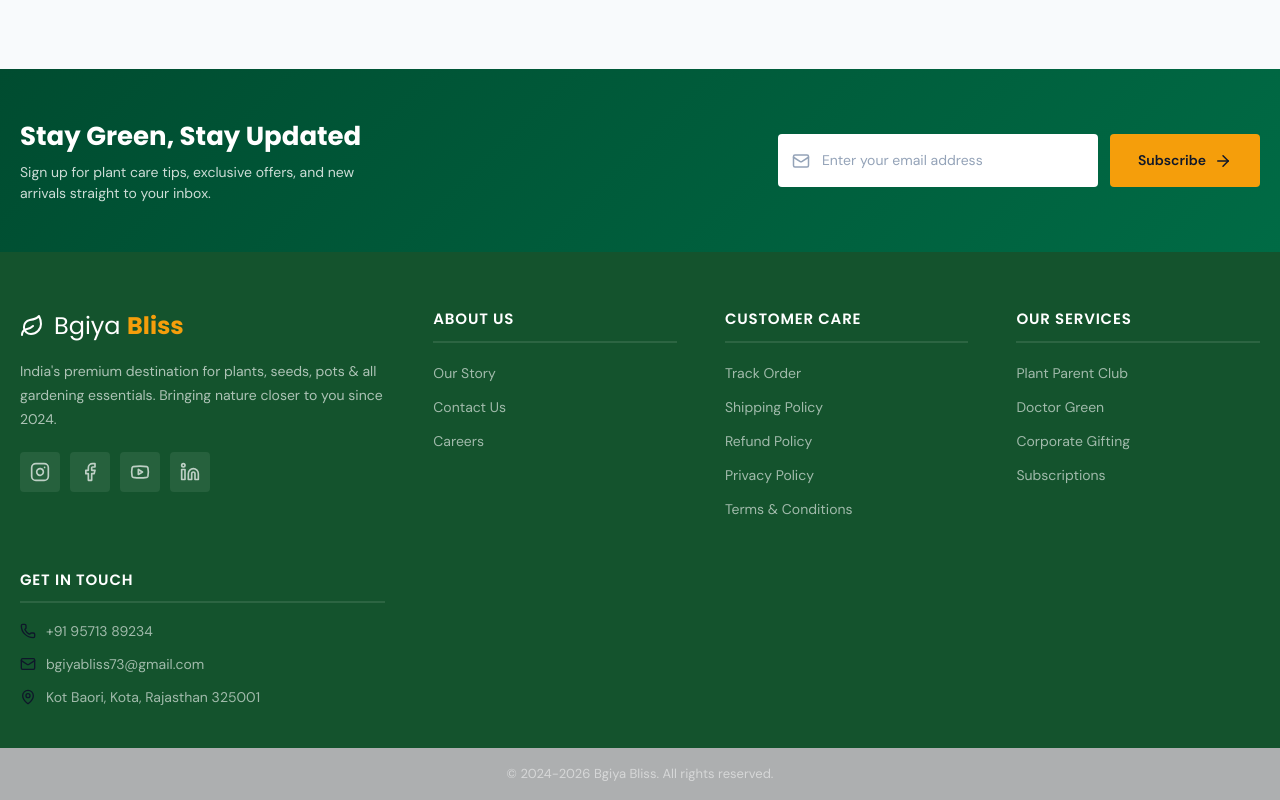
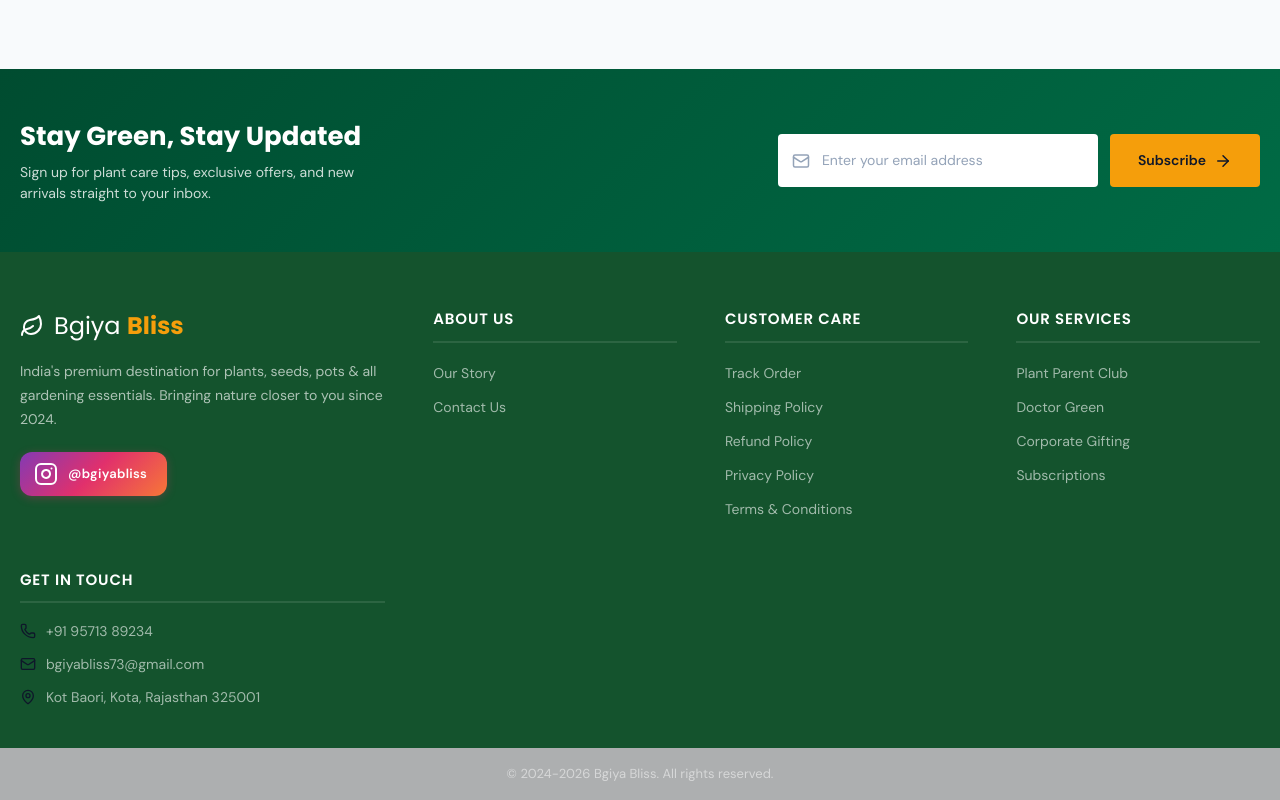
Before and after one commit to atharvagulu-del/bgiyabliss, a Next.js app: page /products/1 in a window 1280 px wide. Shown: the part 687-1487 px from the top of the page. Built offline with nearby package versions, Linux system fonts and the light colour scheme; no server answers; the database is empty.

Commit message:
Redirect tools to Coming Soon page fix footer - remove Careers/FB/YT/LinkedIn add IG gradient button

```diff
--- a/src/app/(store)/products/[slug]/page.js
+++ b/src/app/(store)/products/[slug]/page.js
@@ -1,6 +1,6 @@
 'use client';
 import { useState, useEffect } from 'react';
-import { useParams } from 'next/navigation';
+import { useParams, useRouter } from 'next/navigation';
 import ProductDetailPage from '@/components/ProductPage/ProductPage';
 import { getProductBySlug, getActiveProducts } from '@/lib/firestore';
 import { bestsellers, newArrivals, plantBundles, ceramics } from '@/data/products';
@@ -14,6 +14,8 @@ export default function Page() {
   const [loading, setLoading] = useState(true);
   const [notFound, setNotFound] = useState(false);
 
+  const router = useRouter();
+
   useEffect(() => {
     const loadProduct = async () => {
       const slug = params.slug;
@@ -26,6 +28,11 @@ export default function Page() {
         ]);
 
         if (firestoreProduct) {
+          // Redirect tools/inactive products to coming-soon page
+          if (firestoreProduct.category === 'tools' || firestoreProduct.status === 'inactive') {
+            router.replace('/products/coming-soon');
+            return;
+          }
           setProduct(firestoreProduct);
 
           // Get related products from Firestore (also with timeout)
@@ -52,6 +59,11 @@ export default function Page() {
 
       const staticProduct = uniqueProducts.find(p => p.slug === slug);
       if (staticProduct) {
+        // Redirect tools/inactive products to coming-soon page
+        if (staticProduct.category === 'tools' || staticProduct.status === 'inactive') {
+          router.replace('/products/coming-soon');
+          return;
+        }
         setProduct(staticProduct);
         setRelatedProducts(
           uniqueProducts
@@ -66,7 +78,7 @@ export default function Page() {
     };
 
     loadProduct();
-  }, [params.slug]);
+  }, [params.slug, router]);
 
   if (loading) {
     return (
--- a/src/components/Footer/Footer.js
+++ b/src/components/Footer/Footer.js
@@ -1,6 +1,6 @@
 'use client';
 import { useState } from 'react';
-import { Leaf, Mail, Phone, MapPin, ArrowRight, Instagram, Facebook, Youtube, Linkedin } from 'lucide-react';
+import { Leaf, Mail, Phone, MapPin, ArrowRight, Instagram } from 'lucide-react';
 import styles from './Footer.module.css';
 
 export default function Footer() {
@@ -47,10 +47,10 @@ export default function Footer() {
                 India&apos;s premium destination for plants, seeds, pots &amp; all gardening essentials. Bringing nature closer to you since 2024.
               </p>
               <div className={styles.social}>
-                <a href="#" className={styles.socialIcon} aria-label="Instagram"><Instagram size={20} /></a>
-                <a href="#" className={styles.socialIcon} aria-label="Facebook"><Facebook size={20} /></a>
-                <a href="#" className={styles.socialIcon} aria-label="YouTube"><Youtube size={20} /></a>
-                <a href="#" className={styles.socialIcon} aria-label="LinkedIn"><Linkedin size={20} /></a>
+                <a href="https://www.instagram.com/bgiyabliss/" target="_blank" rel="noopener noreferrer" className={styles.igIcon} aria-label="Instagram">
+                  <Instagram size={24} />
+                  <span className={styles.igHandle}>@bgiyabliss</span>
+                </a>
               </div>
             </div>
 
@@ -60,7 +60,6 @@ export default function Footer() {
               <ul className={styles.colList}>
                 <li><a href="/pages/our-story">Our Story</a></li>
                 <li><a href="/pages/contact">Contact Us</a></li>
-                <li><a href="/pages/careers">Careers</a></li>
               </ul>
             </div>
 
--- a/src/components/Footer/Footer.module.css
+++ b/src/components/Footer/Footer.module.css
@@ -174,22 +174,30 @@
   gap: 10px;
 }
 
-.socialIcon {
+.igIcon {
   display: flex;
   align-items: center;
-  justify-content: center;
-  width: 40px;
-  height: 40px;
-  border-radius: var(--radius-sm);
-  background: rgba(255, 255, 255, 0.08);
-  color: rgba(255, 255, 255, 0.7);
-  transition: all var(--transition-fast);
+  gap: 10px;
+  padding: 10px 20px 10px 14px;
+  border-radius: 12px;
+  background: linear-gradient(135deg, #833AB4, #E1306C, #F77737);
+  color: #fff;
+  font-size: 14px;
+  font-weight: 600;
+  transition: all 0.3s ease;
+  text-decoration: none;
+  box-shadow: 0 2px 10px rgba(225, 48, 108, 0.3);
 }
 
-.socialIcon:hover {
-  background: var(--color-secondary);
-  color: var(--color-white);
-  transform: translateY(-3px);
+.igIcon:hover {
+  transform: translateY(-3px) scale(1.03);
+  box-shadow: 0 6px 20px rgba(225, 48, 108, 0.5);
+}
+
+.igHandle {
+  font-size: 13px;
+  font-weight: 600;
+  letter-spacing: 0.3px;
 }
 
 /* Columns */
```
